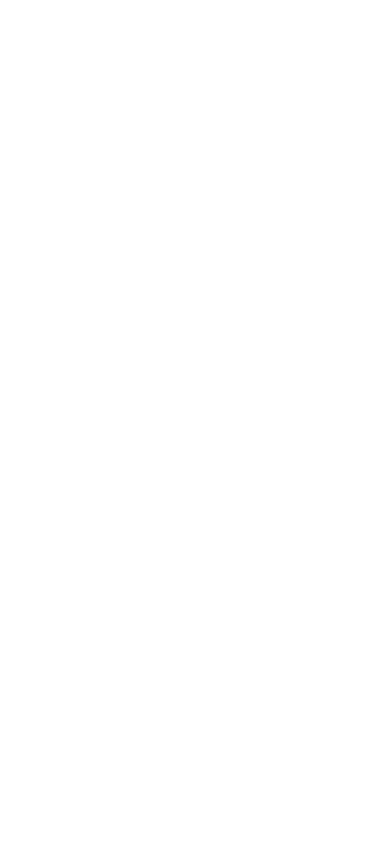
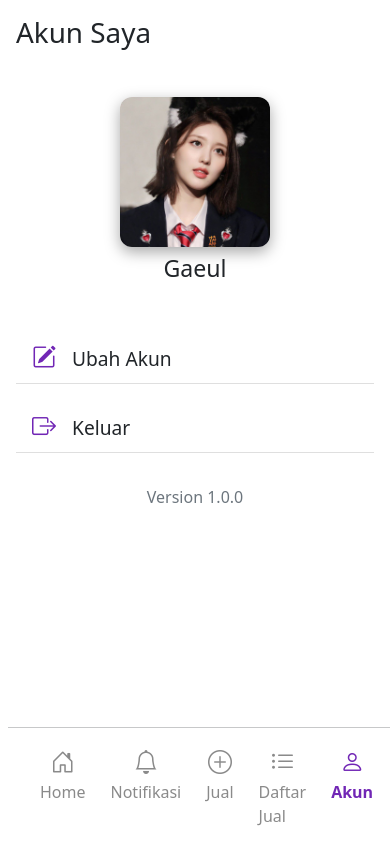
Before and after one commit to khalishmulyadi/fejs6-kel6, a React (Create React App) app: page /akun-saya in a window 390 px wide. Before the commit this address had no page. Built offline with nearby package versions, Linux system fonts and the light colour scheme.

Commit message:
[KM] Finish akun saya mobile dan notif mobile

```diff
--- /dev/null
+++ b/src/components/AkunSayaMobile/AkunSayaMobile.css
@@ -0,0 +1,47 @@
+.foto_profil {
+  width: 150px;
+  height: 150px;
+  object-fit: cover;
+  border-radius: 12px;
+  box-shadow: rgba(0, 0, 0, 0.35) 0px 5px 15px;
+}
+
+.list_menu_akun_saya a,
+.list_navigasi_akun_saya a {
+  text-decoration: none;
+}
+
+.list_menu_akun_saya li {
+  list-style: none;
+  margin-bottom: 1rem;
+  border-top: 0;
+  border-right: 0;
+  border-left: 0;
+  font-size: larger;
+  font-weight: 500;
+}
+
+.list_menu_akun_saya li i {
+  font-size: x-large;
+  color: #7126b5;
+}
+
+.list_navigasi_akun_saya li {
+  list-style: none;
+  display: grid;
+  margin-right: 25px;
+  color: #8a8a8a;
+}
+
+.list_navigasi_akun_saya li.active,
+.list_navigasi_akun_saya li.active i {
+  color: #7126b5;
+  font-weight: bold;
+}
+
+.list_navigasi_akun_saya li i {
+  font-size: x-large;
+  margin-right: auto;
+  margin-left: auto;
+  color: #8a8a8a;
+}
--- /dev/null
+++ b/src/components/AkunSayaMobile/AkunSayaMobile.js
@@ -0,0 +1,90 @@
+import React from "react";
+import MediaQuery from "react-responsive";
+
+// css
+import "./AkunSayaMobile.css";
+
+import fotoProfil from "../../img/gaeul.jpg";
+
+const AkunSayaMobile = () => {
+  return (
+    <div className="mx-3">
+      <MediaQuery maxWidth={576}>
+        {/* title start */}
+        <h1 className="mt-3">Akun Saya</h1>
+        {/* title end */}
+
+        {/* foto profil start */}
+        <div className="container my-5">
+          <img src={fotoProfil} className="foto_profil d-flex mx-auto" alt="foto_penjual" />
+          <h3 className="text-center mt-2">Gaeul</h3>
+        </div>
+        {/* foto profil end */}
+
+        {/* list menu akun start */}
+        <div>
+          <ul className="list-group list_menu_akun_saya">
+            <a href="edit-profile">
+              <li className="list-group-item">
+                <i className="bi bi-pencil-square me-3"></i>
+                <span>Ubah Akun</span>
+              </li>
+            </a>
+
+            <a href="logout">
+              <li className="list-group-item">
+                <i className="bi bi-box-arrow-right me-3"></i>
+                <span>Keluar</span>
+              </li>
+            </a>
+          </ul>
+          <p className="text-center text-secondary mt-3">Version 1.0.0</p>
+        </div>
+        {/* list menu akun end */}
+        {/* navigasi akun mobile start */}
+        <div className="ms-2 fixed-bottom">
+          <hr></hr>
+          <ul className="d-flex list_navigasi_akun_saya">
+            <a href="/">
+              <li>
+                <i className="bi bi-house-door"></i>
+                <span>Home</span>
+              </li>
+            </a>
+
+            <a href="notifikasi">
+              <li>
+                <i className="bi bi-bell"></i>
+                <span>Notifikasi</span>
+              </li>
+            </a>
+
+            <a href="tambah-product">
+              <li>
+                <i className="bi bi-plus-circle"></i>
+                <span>Jual</span>
+              </li>
+            </a>
+
+            <a href="daftar-jual">
+              <li>
+                <i className="bi bi-list-ul"></i>
+                <span>Daftar Jual</span>
+              </li>
+            </a>
+
+            <a href="akun-saya">
+              <li className="active">
+                <i className="bi bi-person"></i>
+                <span>Akun</span>
+              </li>
+            </a>
+          </ul>
+        </div>
+        {/* navigasi akun mobile end */}
+      </MediaQuery>
+    </div>
+  );
+};
+
+export default AkunSayaMobile;
--- a/src/components/NotifPageMobile/NotifPageMobile.js
+++ b/src/components/NotifPageMobile/NotifPageMobile.js
@@ -7,7 +7,7 @@
   return (
     <div>
       <MediaQuery maxWidth={576}>
-        <NavbarDefault t />
+        <NavbarDefault title="Notifikasi" />
         <Notifikasi />
         <Notifikasi />
         <Notifikasi />
--- a/src/routerDefault/RouterDefault.js
+++ b/src/routerDefault/RouterDefault.js
@@ -11,6 +11,7 @@
 
 import NotifPageMobile from "../components/NotifPageMobile/NotifPageMobile";
 import DaftarJual from "../components/DaftarJual/DaftarJual";
+import AkunSayaMobile from "../components/AkunSayaMobile/AkunSayaMobile";
 
 const RouterDefault = () => {
   return (
@@ -29,6 +30,7 @@
         <Route path="tambah-product" element={<Tambah />} />
 
         <Route path="notifikasi" element={<NotifPageMobile />} />
+        <Route path="akun-saya" element={<AkunSayaMobile />} />
 
         <Route path="daftar-jual" element={<DaftarJual />} />
       </Routes>
```
